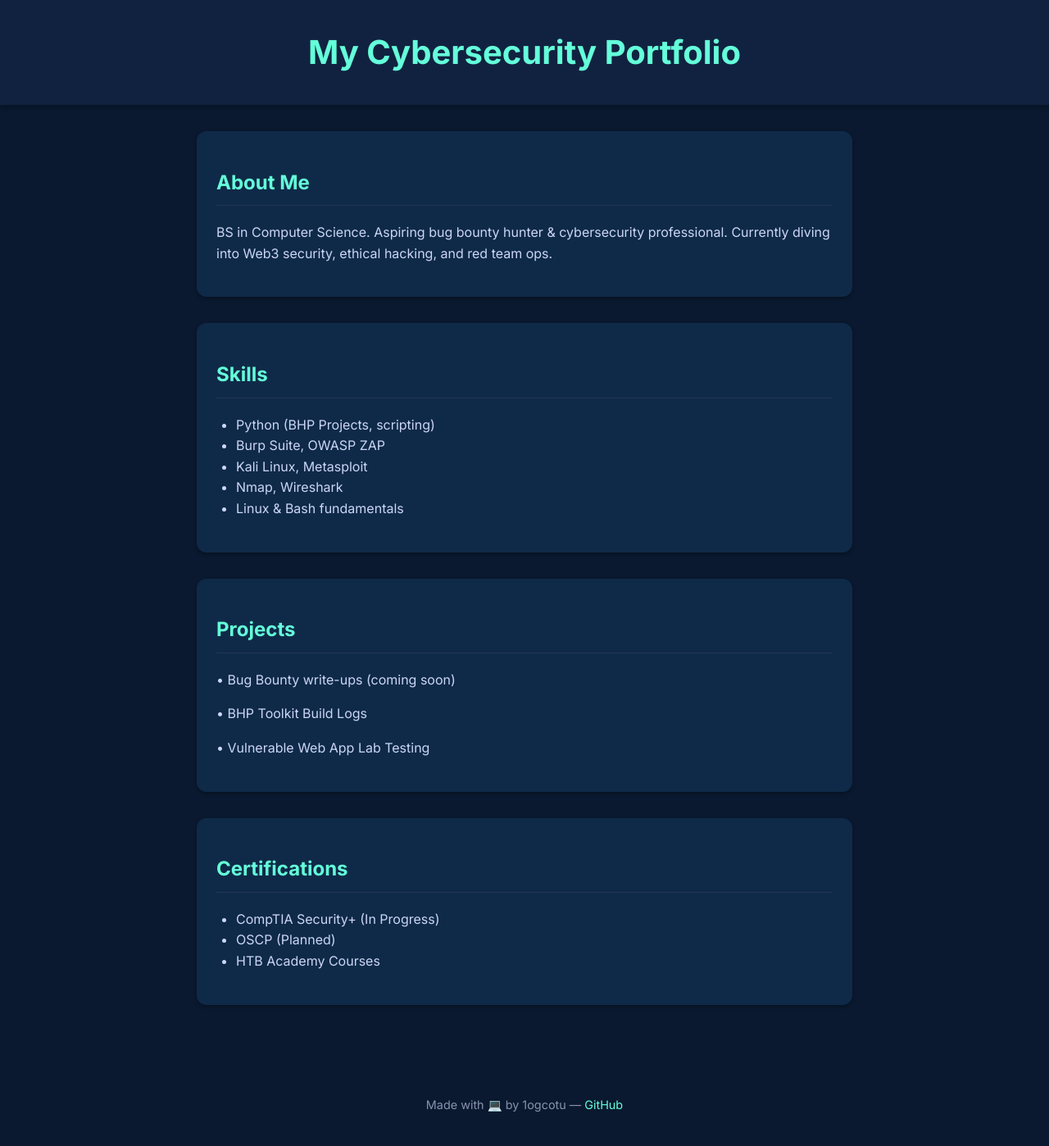
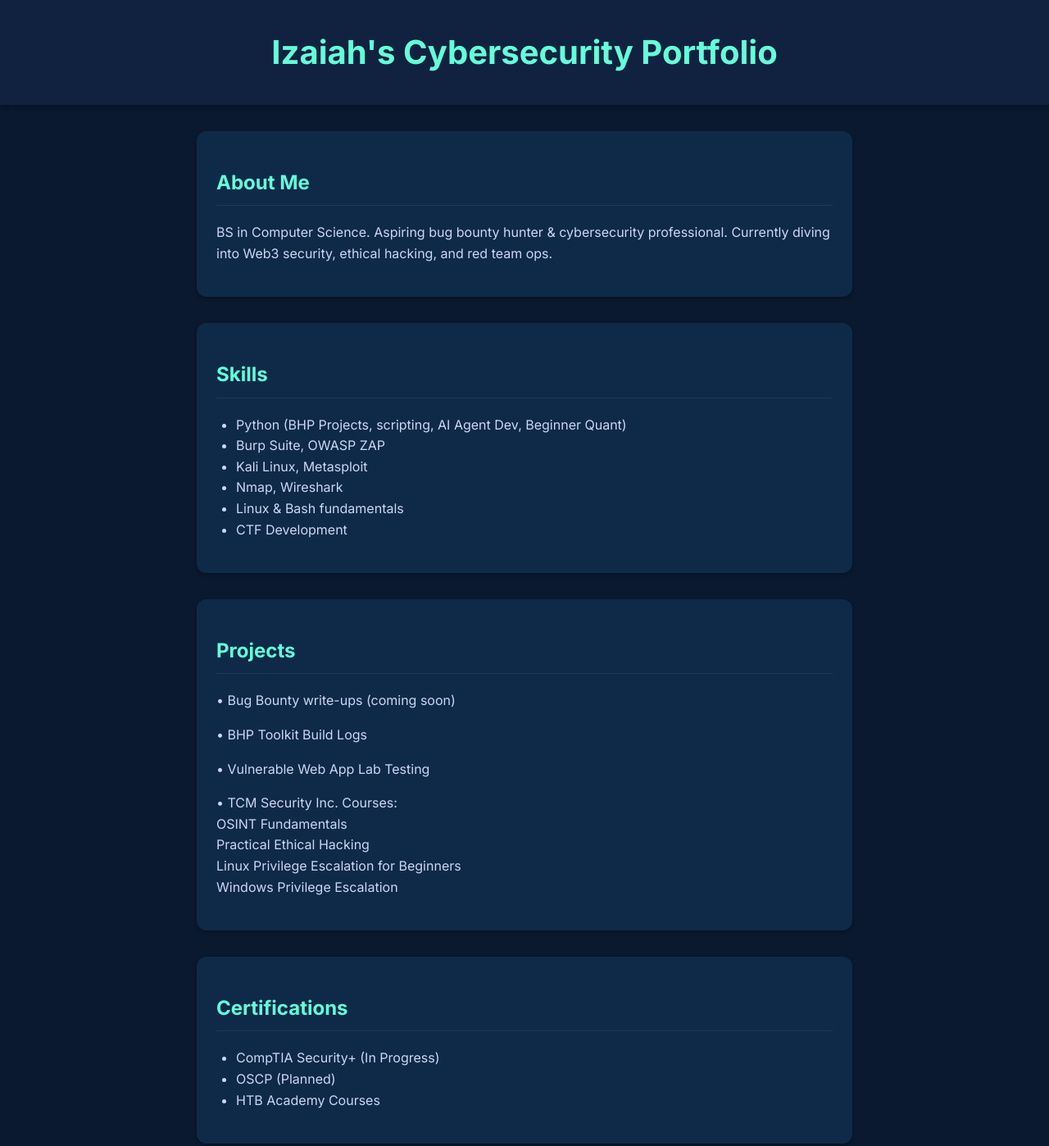
Before and after one commit to 1ogcotu/My-Portfolio, a plain HTML site: page index.html in a window 1280 px wide. Shown: the top 1398 px of the page at 82% size. Drawn offline with Linux system fonts and the light colour scheme.

Commit message:
Adding a few of the other courses I will complete plus my first name

```diff
--- a/index.html
+++ b/index.html
@@ -80,7 +80,7 @@
 
 <body>
   <header>
-    <h1>My Cybersecurity Portfolio</h1>
+    <h1>Izaiah's Cybersecurity Portfolio</h1>
   </header>
 
   <main>
@@ -92,11 +92,12 @@
     <section id="skills">
       <h2>Skills</h2>
       <ul>
-        <li>Python (BHP Projects, scripting)</li>
+        <li>Python (BHP Projects, scripting, AI Agent Dev, Beginner Quant)</li>
         <li>Burp Suite, OWASP ZAP</li>
         <li>Kali Linux, Metasploit</li>
         <li>Nmap, Wireshark</li>
         <li>Linux & Bash fundamentals</li>
+        <li> CTF Development</li>
       </ul>
     </section>
 
@@ -105,6 +106,7 @@
       <p>• Bug Bounty write-ups (coming soon)</p>
       <p>• BHP Toolkit Build Logs</p>
       <p>• Vulnerable Web App Lab Testing</p>
+      <p>• TCM Security Inc. Courses: <br> OSINT Fundamentals <br> Practical Ethical Hacking <br> Linux Privilege Escalation for Beginners <br> Windows Privilege Escalation </p>
     </section>
 
     <section id="certifications">
```
